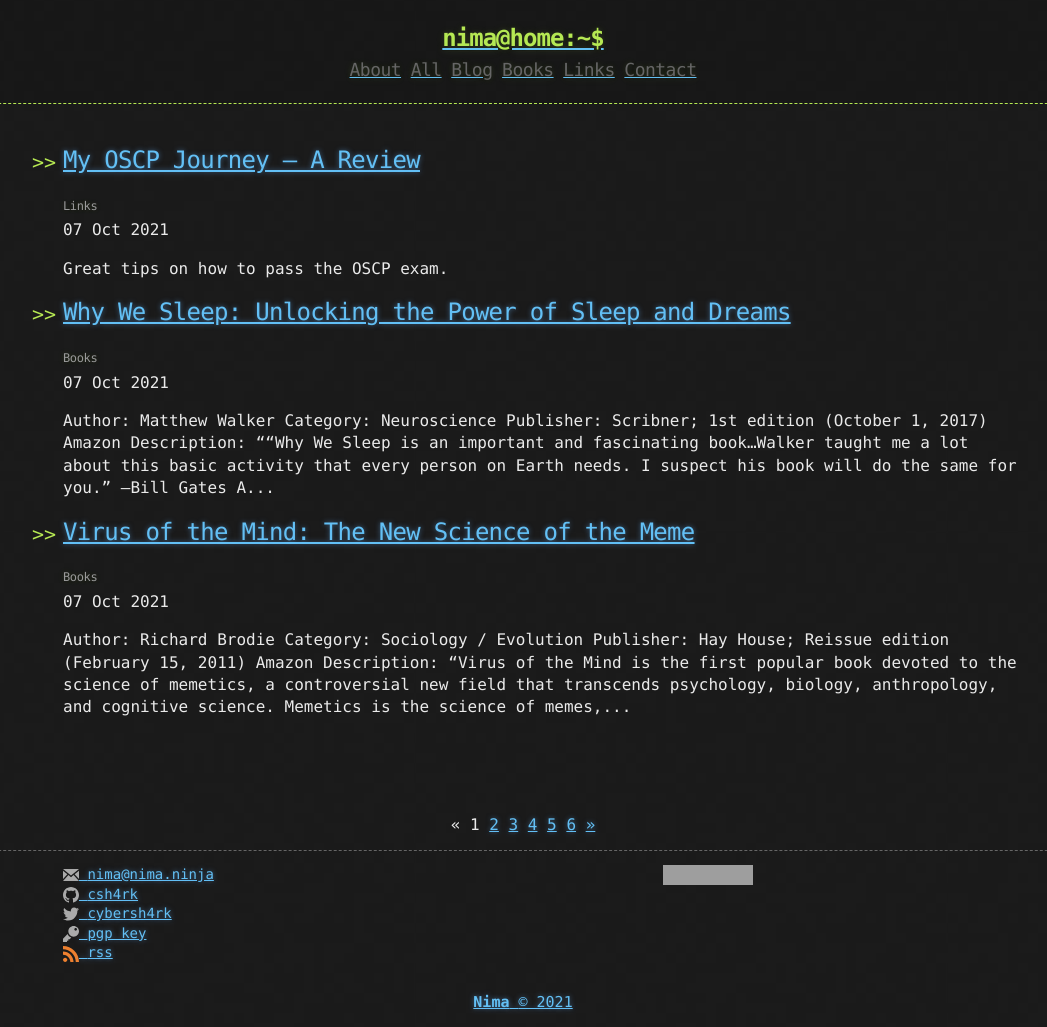
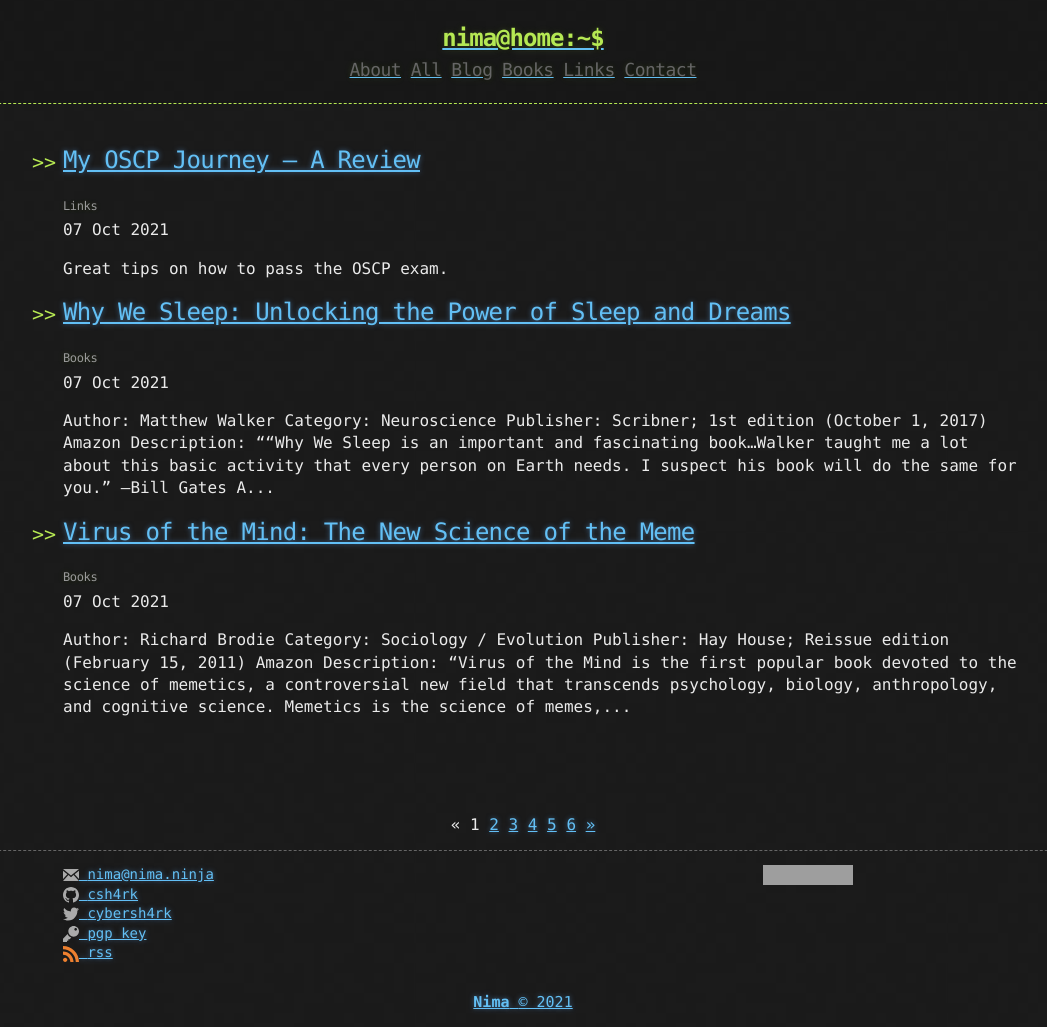
Before and after one commit to CamoCatX/camocatx.github.io, a Jekyll site: the page built from index.html, in a window 1280 px wide. Shown: the whole page, without its empty margins (117-1164 px from the left). Built offline with Jekyll 4.4.1, drawn with Linux system fonts in a browser that asks for light colours; the list of posts is cut into pages by our own code; grey boxes are pictures that could not be loaded.

Commit message:
Edit Hack the Box footer badge class width
Fix responsive column width

```diff
--- a/_includes/footer.html
+++ b/_includes/footer.html
@@ -4,7 +4,7 @@
       <div class="footer-col-social col-5 col-s-4">
         {% include social.html %}
       </div>
-      <div class="footer-col-htb col-4 col-s-5">
+      <div class="footer-col-htb col-3 col-s-5">
         {% include htbbadge.html %}
       </div>
       <div class="footer-col-copyright col-10 col-s-10">
```
